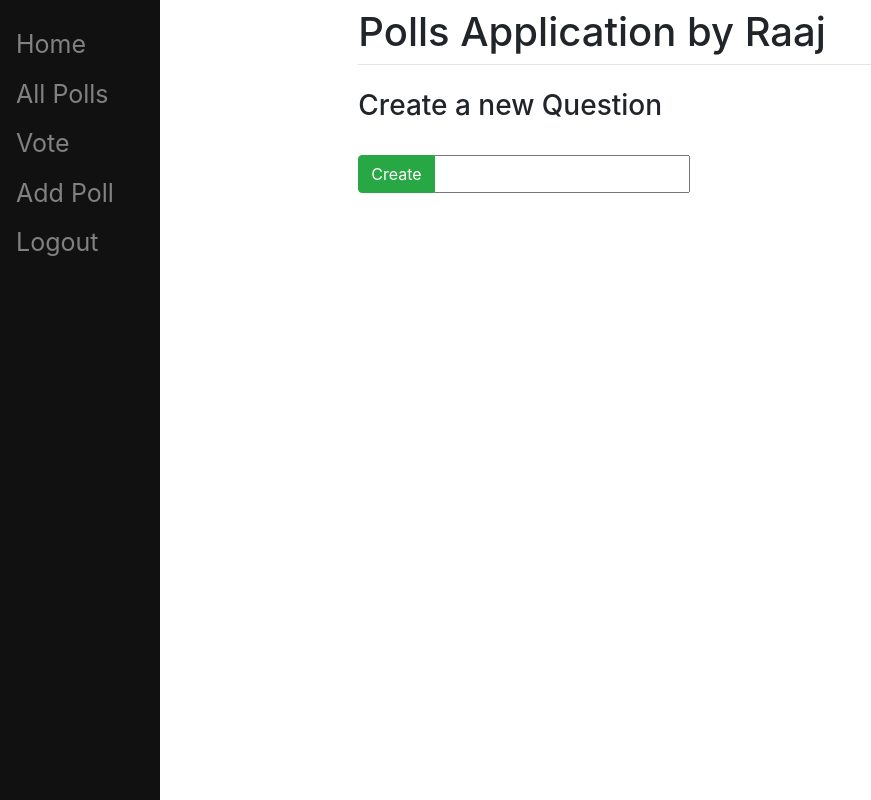
After one commit to raajtilaksarma/django-polls, a Django app: page /polls/create/ in a window 1280 px wide. The commit adds this page. Shown: the whole page, without its empty margins (0-871 px from the left). Run offline with Django 3.2, Linux system fonts and the light colour scheme; a user stored in the database is signed in; some libraries are stand-ins or nearby versions.

Commit message:
add feature to add new question

```diff
--- a/main/templates/main/base.html
+++ b/main/templates/main/base.html
@@ -53,6 +53,7 @@
     <a href="/all">All Polls</a>
     {% if request.user.is_authenticated %}
       <a href="/polls">Vote</a>
+      <a href="/polls/create/">Add Poll</a>
       <a href="/logout">Logout</a>
     {% else %}
     <a href="/register">Register</a>
--- /dev/null
+++ b/polls/forms.py
@@ -0,0 +1,4 @@
+from django import forms
+
+class CreateListForm(forms.Form):
+	name = forms.CharField(label="Name ", max_length=200)
--- /dev/null
+++ b/polls/templates/polls/create.html
@@ -0,0 +1,18 @@
+{% extends 'main/base.html' %}
+{% block title %}
+Create New List
+{% endblock %}
+
+{% block content %}
+	<h3>Create a new Question</h3>
+	<br>
+	<form method="post", action={% url 'polls:create' %} class="form-group">
+		{% csrf_token %}
+		<div class="input-group mb-3">
+	  		<div class="input-group-prepend">
+	  		<button name="save", type="submit", class="btn btn-success">Create</button>
+	  		</div>
+	  		{{form.name}}
+		</div>
+	</form>
+{% endblock %}
--- a/polls/templates/polls/results.html
+++ b/polls/templates/polls/results.html
@@ -14,7 +14,7 @@ Result page
 <link rel="stylesheet" type="text/css" href="{% static 'polls/style.css' %}">
 <ul>
 {% for choice in question.choice_set.all %}
-    <li>{{ choice.choice_text }} -- {{ choice.votes }} vote{{ choice.votes|pluralize }}</li>
+    <li>{{ choice.choice_text }} -> {{ choice.votes }} vote{{ choice.votes|pluralize }}</li>
 {% endfor %}
 </ul>
 
--- a/polls/urls.py
+++ b/polls/urls.py
@@ -6,6 +6,10 @@ app_name = 'polls'
 urlpatterns = [
     # ex: /polls/
     path('', views.IndexView.as_view(), name='index'),
+    # add question (poll)
+    path('create/',views.create, name='create'),
+    # add options
+    path('options/<int:id>/',views.options, name='options'),
     # ex: /polls/5/
     path('<int:pk>/', views.DetailView.as_view(), name='detail'),
     # ex: /polls/5/results/
--- a/polls/views.py
+++ b/polls/views.py
@@ -3,6 +3,7 @@ from django.http import HttpResponse, Http404, HttpResponseRedirect
 from django.template import loader
 from django.urls import reverse
 from .models import Question, Choice, Votes
+from .forms import CreateListForm
 from django.views import generic
 from django.utils import timezone
 from django.contrib.auth.decorators import login_required
@@ -70,3 +71,31 @@ def vote(request, question_id):
         # with POST data. This prevents data from being posted twice if a
         # user hits the Back button.
         return HttpResponseRedirect(reverse('polls:results', args=(question.id,)))
+
+@login_required
+def create(request):
+    if request.method == "POST":
+        form = CreateListForm(request.POST)
+        print('a')
+        if form.is_valid():
+            n = form.cleaned_data['name']
+            q = Question(question_text=n, pub_date=timezone.now())
+            q.save()
+            return HttpResponseRedirect('/polls/options/%i'%q.id)
+    else:
+        form = CreateListForm()
+    return render(request, 'polls/create.html',{"form":form})
+
+@login_required
+def options(request, id):
+    ls = Question.objects.get(id=id)
+    if request.method =='POST':
+        if request.POST.get('save'):
+            return redirect('/all/', permanent=True)
+        elif request.POST.get('add'):
+            newChoice = request.POST.get('new')
+            if newChoice != '':
+                ls.choice_set.create(choice_text = newChoice, votes = 0)
+            else:
+                print("Invalid choice")
+    return render(request, 'polls/options.html', {'ls':ls})
```
Also changed, not shown: main/templates/main/all.html (+6 -4 lines), polls/templates/polls/options.html (added, +31 -0 lines), db.sqlite3.
